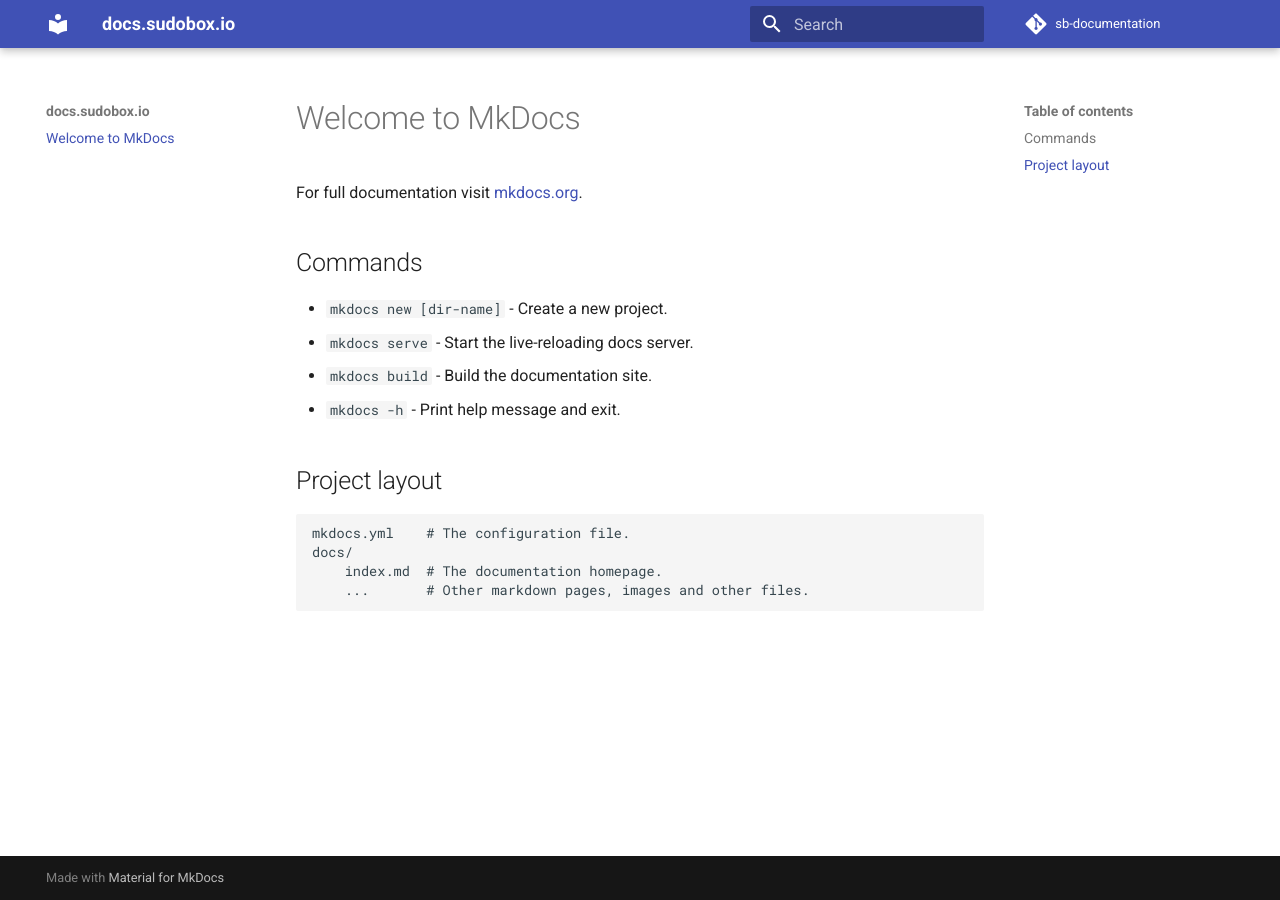
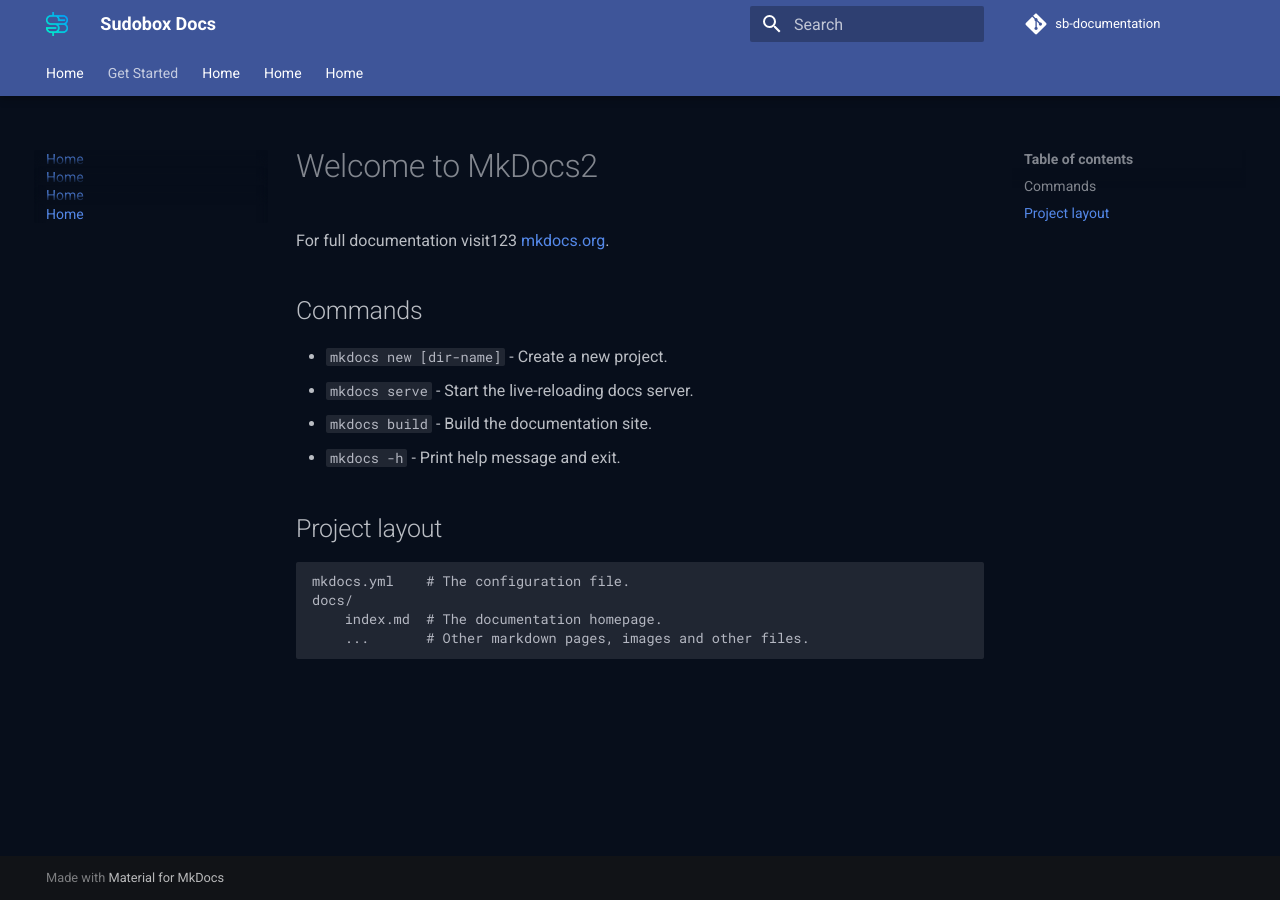
Before and after one commit to sudobox-io/sb-documentation, an MkDocs documentation site: the page built from docs/index.md, in a window 1280 px wide. Built offline with MkDocs 1.6.1 and Material for MkDocs 9.7.7, drawn with Linux system fonts in a browser that asks for light colours; comment, search, counter and statistics services are not loaded; the version menu is left out.

```diff
--- a/docs/index.md
+++ b/docs/index.md
@@ -1,13 +1,13 @@
-# Welcome to MkDocs
+# Welcome to MkDocs2
 
-For full documentation visit [mkdocs.org](https://www.mkdocs.org).
+For full documentation visit123 [mkdocs.org](https://www.mkdocs.org).
 
 ## Commands
 
-* `mkdocs new [dir-name]` - Create a new project.
-* `mkdocs serve` - Start the live-reloading docs server.
-* `mkdocs build` - Build the documentation site.
-* `mkdocs -h` - Print help message and exit.
+- `mkdocs new [dir-name]` - Create a new project.
+- `mkdocs serve` - Start the live-reloading docs server.
+- `mkdocs build` - Build the documentation site.
+- `mkdocs -h` - Print help message and exit.
 
 ## Project layout
 
--- /dev/null
+++ b/docs/stylesheets/extra.css
@@ -0,0 +1,5 @@
+[data-md-color-scheme="slate"] {
+  --md-primary-fg-color: #3e5599;
+  --md-default-bg-color: #070e1b;
+  --md-code-bg-color: #202632;
+}
--- a/mkdocs.yml
+++ b/mkdocs.yml
@@ -1,4 +1,4 @@
-site_name: docs.sudobox.io
+site_name: Sudobox Docs
 site_url: https://docs.sudobox.io/
 site_author: sudobox
 site_description: Some Sudobox description
@@ -10,3 +10,37 @@ edit_uri: edit/master/docs/
 
 theme:
   name: material
+  features:
+    - navigation.instant
+    - navigation.tracking
+    - navigation.sections
+    - navigation.expand
+    - navigation.tabs
+    - navigation.tabs.sticky
+    - search.suggest
+    - search.highlight
+    - search.share
+  logo: images/sb_logo.png
+  favicon: images/sb_logo.png
+  palette:
+    - scheme: slate
+
+extra:
+  version:
+    provider: mike
+
+plugins:
+  - search:
+      lang: en
+
+extra_css:
+  - stylesheets/extra.css
+
+nav:
+  - Home: index.md
+  - "Get Started":
+    - Installation:
+      - CLI: "Get Started/Installation/CLI.md"
+  - Apps: index.md
+  - Troubleshooting: index.md
+  - FAQ: index.md
```
Also changed, not shown: docs/Get Started/Installation/CLI.md (added), docs/images/sb_logo.png (added).
